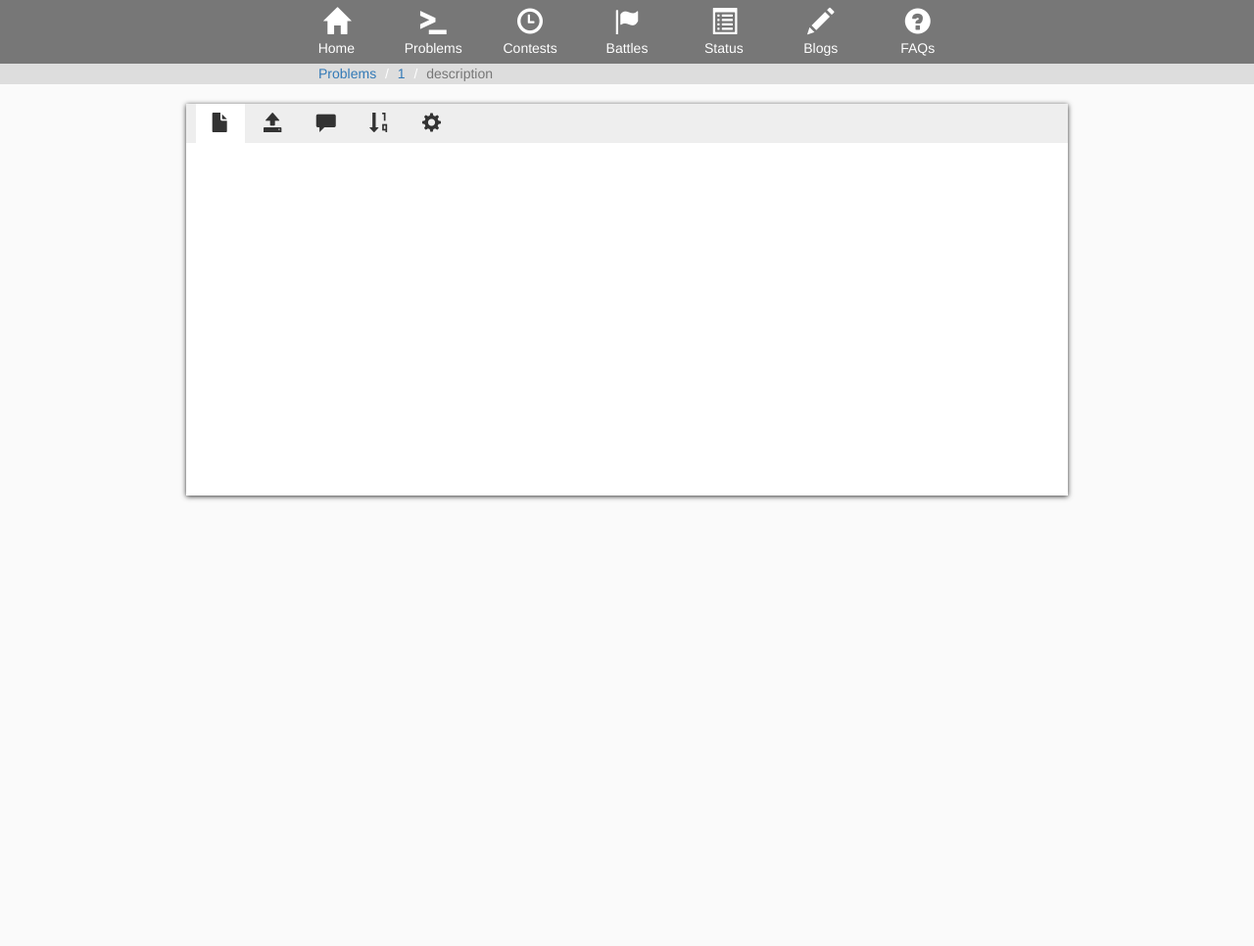
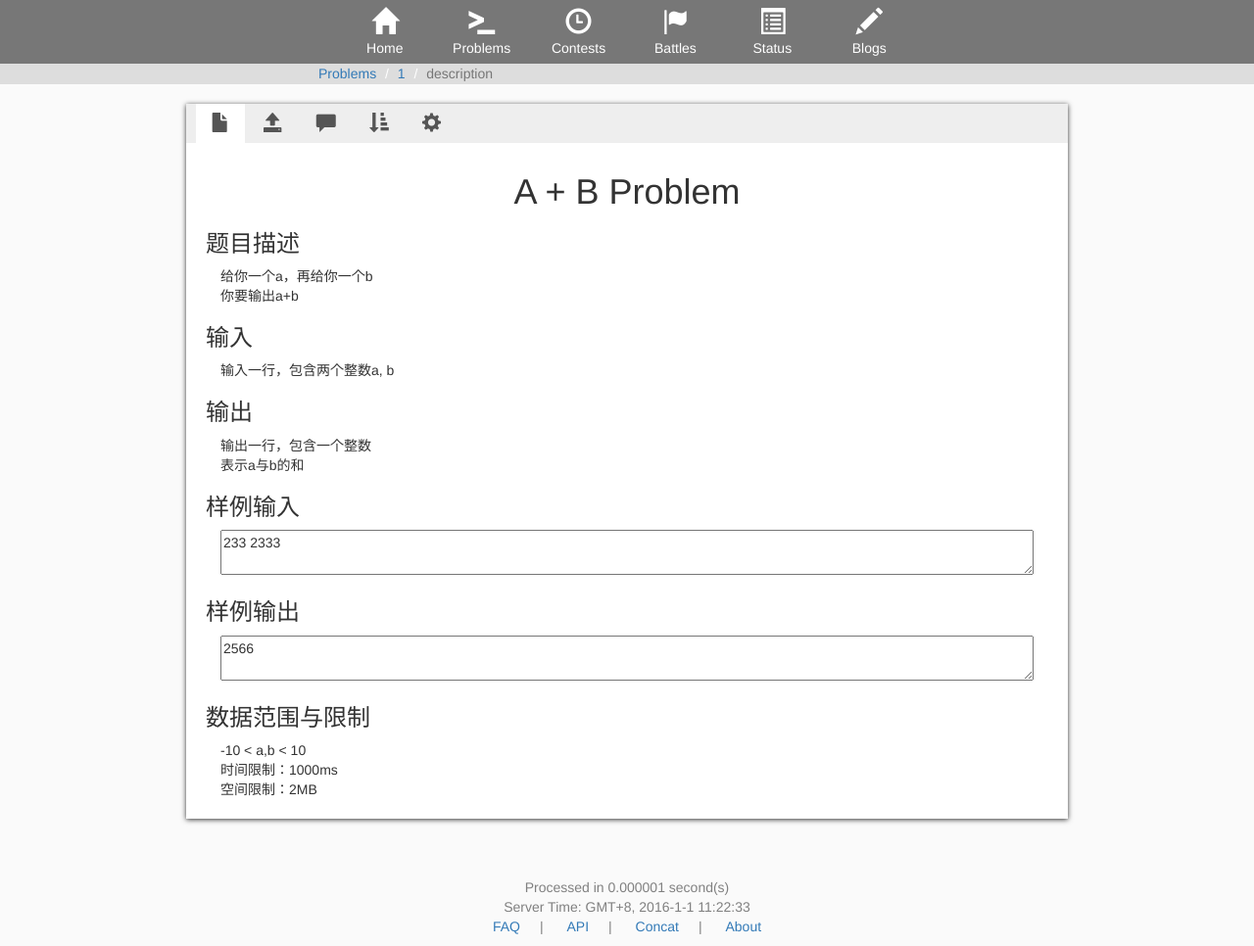
Before and after one commit to a710128/a710128.github.io, a plain HTML site: page index.html in a window 1280 px wide. Shown: the whole page at 98% size. Before the commit the page ends 800 px from the top, so only its background shows below. Drawn offline with nearby package versions, Linux system fonts and the light colour scheme.

Commit message:
Update index.html

```diff
--- a/index.html
+++ b/index.html
@@ -2,6 +2,8 @@
 <html>
 <head>
 	<title>Demo</title>
+	<meta charset="utf-8" />
+	<meta name="viewport" content="width=device-width, initial-scale=1" />
 	<script src="http://libs.baidu.com/jquery/2.0.0/jquery.min.js"></script>
 	<script src="http://cdn.bootcss.com/bootstrap/3.3.7/js/bootstrap.min.js"></script>
 	<link href="http://cdn.bootcss.com/bootstrap/3.3.7/css/bootstrap.min.css" rel="stylesheet">
@@ -97,6 +99,7 @@ body {
 
 .land_top .land_button span {
 	font-size: 20px;
+	color: #555555
 }
 
 .land_top .land_button:hover {
@@ -110,6 +113,24 @@ body {
 
 .land_top .land_button_active:hover {
 	background-color: #ffffff;
+}
+
+.land_content {
+	width: 100%;
+	padding: 10px 20px;
+}
+
+#footer {
+	width: 100%;
+	height: 70px;
+	margin-top: 60px;
+}
+#footer p {
+	text-align: center;
+	color: grey;
+}
+#footer p a {
+	padding: 0px 20px;
 }
 
 </style>
@@ -161,10 +182,12 @@ $(document).ready(function(){
 				<span class="glyphicon glyphicon-pencil" aria-hidden="true"></span><br>
 				<span>Blogs</span>
 			</div>
+			<!--
 			<div class="nav_button">
 				<span class="glyphicon glyphicon-question-sign" aria-hidden="true"></span><br>
 				<span>FAQs</span>
 			</div>
+			-->
 		</div>
 
 	</div>
@@ -190,11 +213,44 @@ $(document).ready(function(){
 				<span class="glyphicon glyphicon-comment" aria-hidden="true"></span>
 			</div>
 			<div class="land_button">
-				<span class="glyphicon glyphicon-sort-by-order" aria-hidden="true"></span>
+				<span class="glyphicon glyphicon-sort-by-attributes" aria-hidden="true"></span>
 			</div>
 			<div class="land_button">
 				<span class="glyphicon glyphicon-cog" aria-hidden="true"></span>
 			</div>
+		</div>
+		<div class="land_content">
+			<!-- This part is only a demo -->
+			<h1 style="text-align:center;">A + B Problem</h1>
+			<h3>题目描述</h3>
+			<p style="padding: 0px 15px;">
+				<spam>给你一个a，再给你一个b</span><br>
+				<span>你要输出a+b</span>
+			</p>
+			<h3>输入</h3>
+			<p style="padding: 0px 15px;">
+				<spam>输入一行，包含两个整数a, b</span>
+			</p>
+			<h3>输出</h3>
+			<p style="padding: 0px 15px;">
+				<spam>输出一行，包含一个整数</span><br>
+				<span>表示a与b的和</span>
+			</p>
+			<h3>样例输入</h3>
+			<p  style="padding: 0px 15px;">
+				<textarea style="min-width:100%;max-width:100%;">233 2333</textarea>
+			</p>
+			<h3>样例输出</h3>
+			<p  style="padding: 0px 15px;">
+				<textarea style="min-width:100%;max-width:100%;">2566</textarea>
+			</p>
+			<h3>数据范围与限制</h3>
+			<p  style="padding: 0px 15px;">
+				<span>-10 &lt; a,b &lt; 10 </span><br>
+				<span>时间限制：1000ms</span><br>
+				<span>空间限制：2MB</span>
+			</p>
+			<!-- This part is only a demo -->
 		</div>
 		<div id="param_adjuster" style="display:none;">
 			<input type="text" id="tp" /><br>
@@ -202,5 +258,16 @@ $(document).ready(function(){
 			<input type="text" id="bg" />
 		</div>
 	</div>
+
+	<div id="footer">
+		<p>
+			<span>Processed in 0.000001 second(s)</span><br>
+			<span>Server Time: GMT+8, 2016-1-1 11:22:33</span><br>
+			<a href="#">FAQ</a>|
+			<a href="#">API</a>|
+			<a href="#">Concat</a>|
+			<a href="#">About</a>
+		</p>
+	</div>
 </body>
 </html>
```
